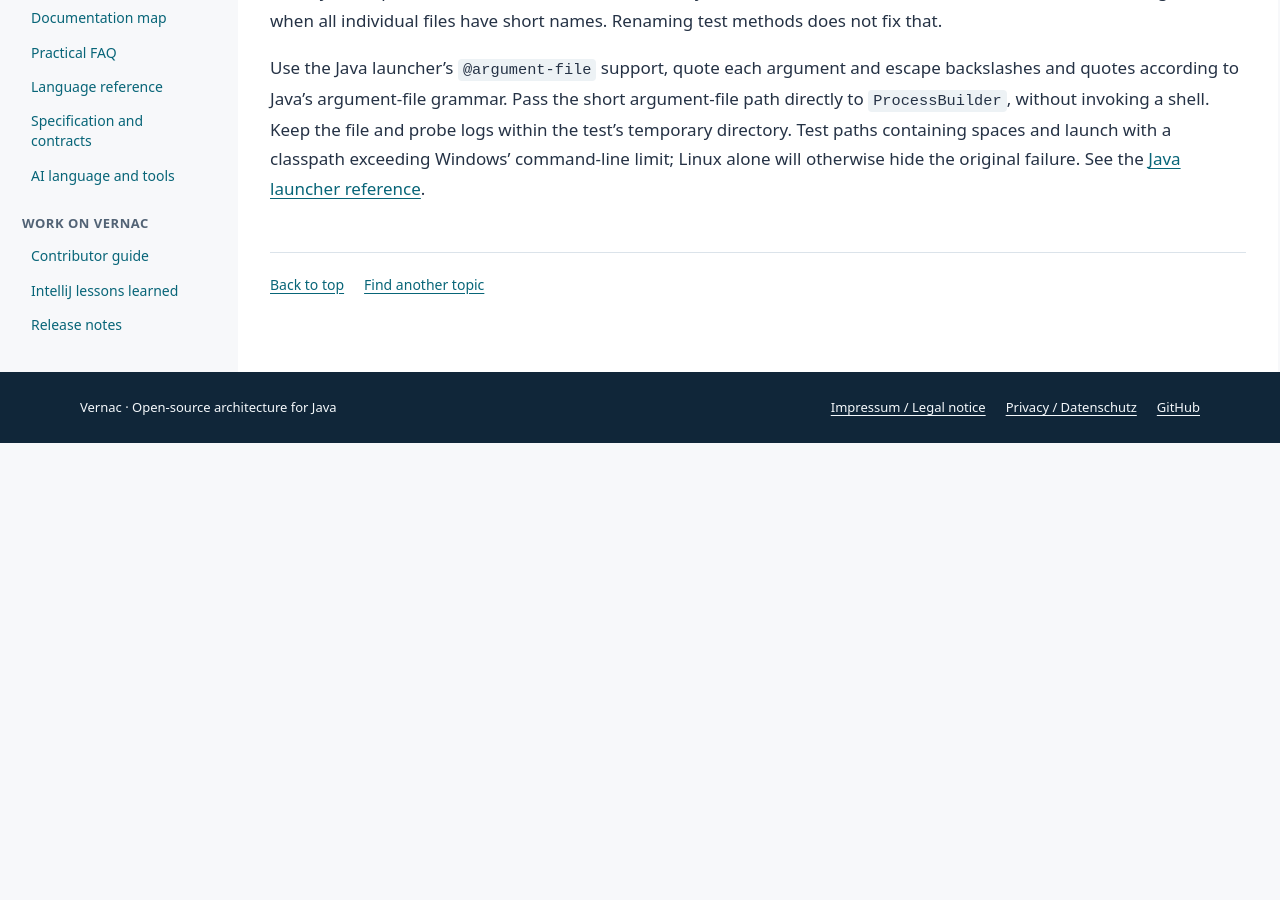
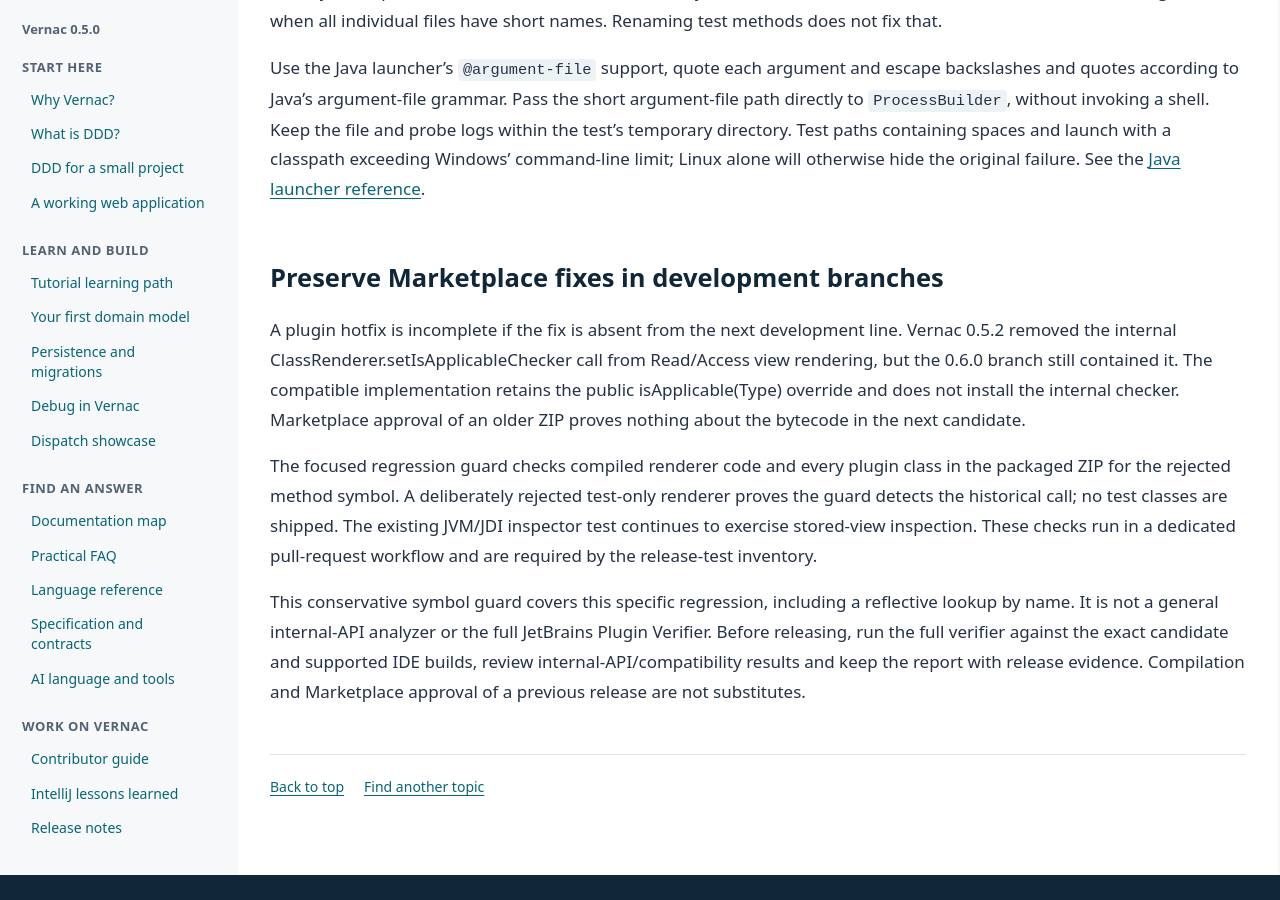
Before and after one commit to DannyReinhold/vernac, a Jekyll site: the page built from docs/development/lessons-learned/debugging-and-verification.md, in a window 1280 px wide and 900 px high, scrolled down 3726 px. Built offline with Jekyll 4.4.1, drawn with Linux system fonts in a browser that asks for light colours; before the commit the page ends 4169 px from its top, so only the background shows below that.

Commit message:
Restore public renderer API in 0.6.0 and guard packaged plugin

```diff
--- a/docs/development/lessons-learned/debugging-and-verification.md
+++ b/docs/development/lessons-learned/debugging-and-verification.md
@@ -143,3 +143,27 @@
 spaces and launch with a classpath exceeding Windows' command-line limit; Linux
 alone will otherwise hide the original failure. See the
 [Java launcher reference](https://docs.oracle.com/en/java/javase/25/docs/specs/man/java.html).
+
+
+## Preserve Marketplace fixes in development branches
+
+A plugin hotfix is incomplete if the fix is absent from the next development line.
+Vernac 0.5.2 removed the internal ClassRenderer.setIsApplicableChecker call from
+Read/Access view rendering, but the 0.6.0 branch still contained it. The compatible
+implementation retains the public isApplicable(Type) override and does not install
+the internal checker. Marketplace approval of an older ZIP proves nothing about
+the bytecode in the next candidate.
+
+The focused regression guard checks compiled renderer code and every plugin class
+in the packaged ZIP for the rejected method symbol. A deliberately rejected
+test-only renderer proves the guard detects the historical call; no test classes
+are shipped. The existing JVM/JDI inspector test continues to exercise stored-view
+inspection. These checks run in a dedicated pull-request workflow and are required
+by the release-test inventory.
+
+This conservative symbol guard covers this specific regression, including a
+reflective lookup by name. It is not a general internal-API analyzer or the full
+JetBrains Plugin Verifier. Before releasing, run the full verifier against the
+exact candidate and supported IDE builds, review internal-API/compatibility results
+and keep the report with release evidence. Compilation and Marketplace approval
+of a previous release are not substitutes.
--- a/tools/release.py
+++ b/tools/release.py
@@ -57,7 +57,7 @@
                    "ValidationSourceMapTest", "ValidationDebugExecutionTest",
                    "ListenerSourceMapTest", "ListenerDebugExecutionTest",
                    "VernacDebuggerHostLexerTest", "VernacExpressionFactoryTest",
-                   "AdapterSourceMapTest", "AdapterDebugExecutionTest", "VernacViewInspectorTest", "VernacTypeReferencesTest", "VernacTypeReferenceTest", "VernacSpringBootTemplateTest", "SpringBootStarterExecutionTest", "InboundMvcContractTest", "InboundMvcExecutionTest", "InboundMvcSymbolsTest", "ImplementationContractsExecutionTest")
+                   "AdapterSourceMapTest", "AdapterDebugExecutionTest", "VernacViewInspectorTest", "VernacDebuggerApiTest", "VernacTypeReferencesTest", "VernacTypeReferenceTest", "VernacSpringBootTemplateTest", "SpringBootStarterExecutionTest", "InboundMvcContractTest", "InboundMvcExecutionTest", "InboundMvcSymbolsTest", "ImplementationContractsExecutionTest")
 
 
 # Live editor APIs are a 0.5.0 release feature, including native Java PSI lookup.
--- a/vernac-intellij/src/main/resources/META-INF/plugin.xml
+++ b/vernac-intellij/src/main/resources/META-INF/plugin.xml
@@ -100,6 +100,11 @@
 ]]></description>
 
     <change-notes><![CDATA[
+<h3>0.6.0 development — Debugger API compatibility</h3>
+<p>Restored the 0.5.2 public-API renderer fix in the development branch. Read/Access
+view applicability uses the public override; a packaged-plugin regression check
+prevents the rejected internal setter from returning.</p>
+
 <h3>0.6.0 development — Credential primitives</h3>
 <p>The optional Spring identity artifact now includes validated login keys, Unicode-aware
 password rules, explicit offline blocklist loading and real Spring Argon2id operations.
```
Also changed, not shown: docs/development/release-0.6.0.md (+12 -0 lines), docs/maintainers/releasing.md (+7 -0 lines), .github/workflows/intellij-compatibility.yml (added), 3 other files.
